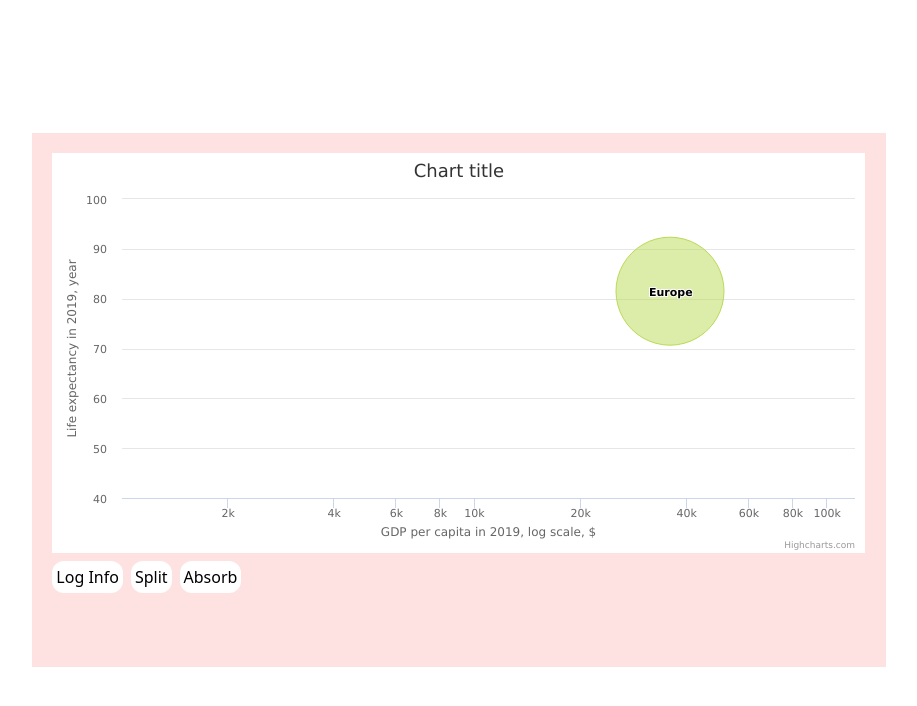
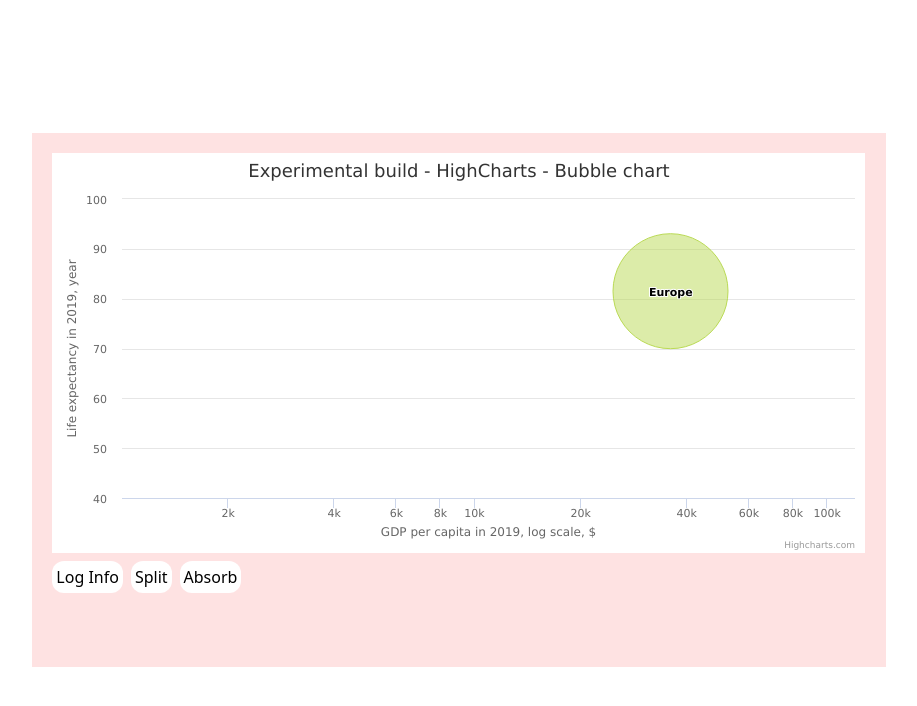
Before and after one commit to RobJJ/charting-playground, a React (Create React App) app: page / in a window 1280 px wide. Shown: the top 706 px of the page, without its empty margins (181-1098 px from the left). Built offline with nearby package versions, Linux system fonts and the light colour scheme.

Commit message:
added title

```diff
--- a/src/charts/highcharts/scatter-bubble-chart-v2.js
+++ b/src/charts/highcharts/scatter-bubble-chart-v2.js
@@ -242,6 +242,10 @@ const BubbleChartVersion2 = () => {
       followPointer: true,
       hideDelay: 0,
     },
+    title: {
+      // text: _.startCase(`Experimal build: Highchart: ${type} chart`),
+      text: `Experimental build - HighCharts - Bubble chart`,
+    },
     legend: {
       enabled: false,
     },
@@ -254,10 +258,10 @@ const BubbleChartVersion2 = () => {
         colorByPoint: true,
       },
       bubble: {
-        // minSize: "10%",
-        // maxSize: "50%",
-        // zMin: 0,
-        // zMax: 1000000000,
+        minSize: "10%",
+        maxSize: "50%",
+        zMin: 0,
+        zMax: 1000000000,
       },
     },
     xAxis: {
@@ -284,8 +288,8 @@ const BubbleChartVersion2 = () => {
 
     series: [
       {
-        minSize: "2%",
-        maxSize: "50%",
+        // minSize: "2%",
+        // maxSize: "50%",
         // start with points that dont have parent
         data: data.filter((point) => !point.parent),
         states: {
```
